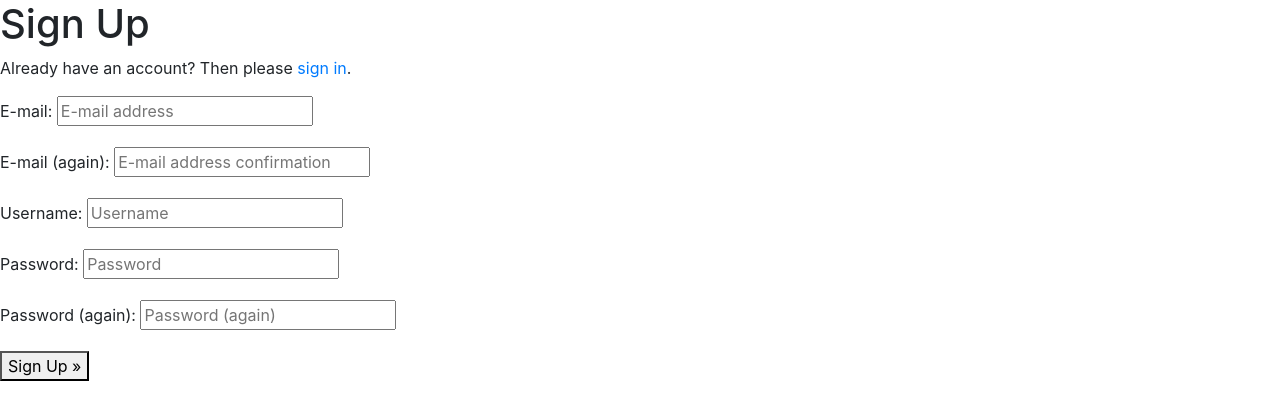
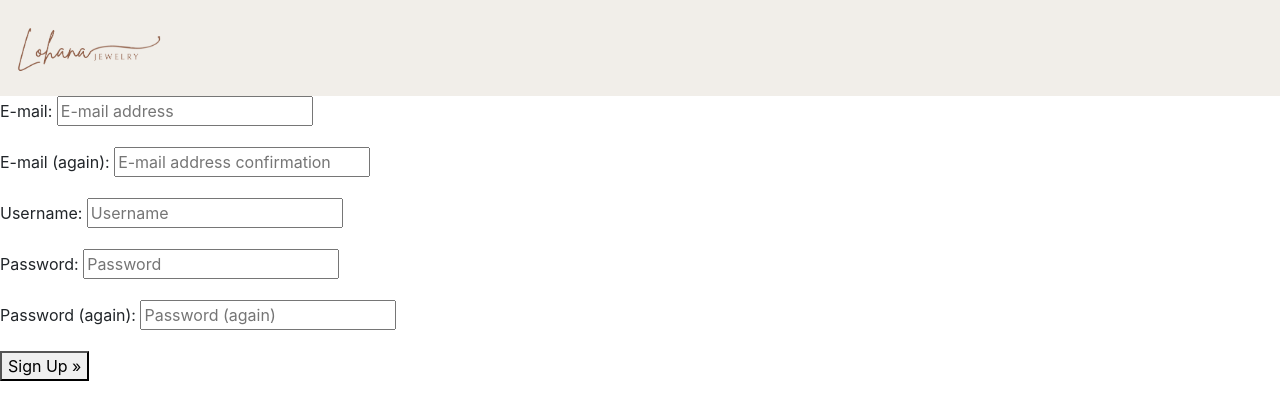
Before and after one commit to Mayamariaruth/lohana, a Django app: page /accounts/signup/ in a window 1280 px wide. Shown: the top 420 px of the page. Run offline with Django 3.2, Linux system fonts and the light colour scheme; some libraries are stand-ins or nearby versions.

Commit message:
create navbar with logo image and add favicon

```diff
--- a/home/templates/home/index.html
+++ b/home/templates/home/index.html
@@ -2,5 +2,5 @@
 
 
 {% block content %}
-    <h1 class="text-center">Hello world!</h1>
+
 {% endblock %}
--- a/lohana/settings.py
+++ b/lohana/settings.py
@@ -141,6 +141,10 @@ USE_TZ = True
 # https://docs.djangoproject.com/en/3.2/howto/static-files/
 
 STATIC_URL = '/static/'
+STATICFILES_DIRS = (os.path.join(BASE_DIR, 'static'),)
+
+MEDIA_URL = '/media/'
+MEDIA_ROOT = os.path.join(BASE_DIR, 'media')
 
 # Default primary key field type
 # https://docs.djangoproject.com/en/3.2/ref/settings/#default-auto-field
--- /dev/null
+++ b/static/css/style.css
@@ -0,0 +1,9 @@
+.bg-color {
+    background-color: #F1EEE9;
+}
+
+#logo {
+    height: 80px;
+    position: relative;
+    right: 2rem;
+}
--- a/templates/base.html
+++ b/templates/base.html
@@ -18,12 +18,15 @@
         <!-- Bootstrap -->
         <link rel="stylesheet" href="https://stackpath.bootstrapcdn.com/bootstrap/4.4.1/css/bootstrap.min.css" integrity="sha384-Vkoo8x4CGsO3+Hhxv8T/Q5PaXtkKtu6ug5TOeNV6gBiFeWPGFN9MuhOf23Q9Ifjh" crossorigin="anonymous">
         <!-- Custom CSS -->
-        <link rel="stylesheet" href="#">
+        <link rel="stylesheet" href="{% static 'css/style.css' %}">
         <!-- Font Awesome icons -->
         <script src="https://kit.fontawesome.com/11ca27fbbb.js" crossorigin="anonymous"></script>
     {% endblock %}
 
     <!-- Favicon -->
+    <link rel="apple-touch-icon" sizes="180x180" href="{% static 'favicon_io/apple-touch-icon.png' %}">
+    <link rel="icon" type="image/png" sizes="32x32" href="{% static 'favicon_io/favicon-32x32.png' %}">
+    <link rel="icon" type="image/png" sizes="16x16" href="{% static 'favicon_io/favicon-16x16.png' %}">
 
     {% block extra_css %}
     {% endblock %}
@@ -40,7 +43,19 @@
     <title>Lohana {% block extra_title %}{% endblock %}</title>
   </head>
   <body>
-    <header class="container-fluid fixed-top"></header>
+    <header class="container-fluid fixed-top bg-color">
+        <nav class="navbar navbar-expand-lg">
+            <div>
+                <a href="{% url 'home' %}">
+                    <img src="{% static 'images/header.png' %}" alt="Lohana logo image" id="logo">
+                </a>
+                <button class="navbar-toggler" type="button" data-bs-toggle="collapse" data-bs-target="#navbarText"
+                    aria-controls="navbarText" aria-expanded="false" aria-label="Toggle navigation">
+                <span class="navbar-toggler-icon"></span>
+                </button>
+            </div>
+        </nav>
+    </header>
 
     {% if messages %}
         <div class="message-container"></div>
```
Also changed, not shown: static/favicon_io/android-chrome-192x192.png (added), static/favicon_io/android-chrome-512x512.png (added), static/favicon_io/apple-touch-icon.png (added), static/favicon_io/favicon-16x16.png (added), static/favicon_io/favicon-32x32.png (added), static/favicon_io/favicon.ico (added), static/images/header.png (added).
